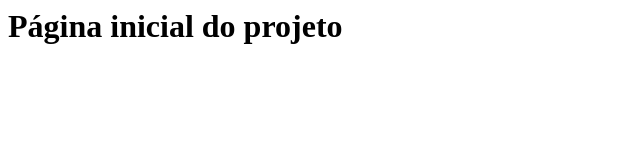
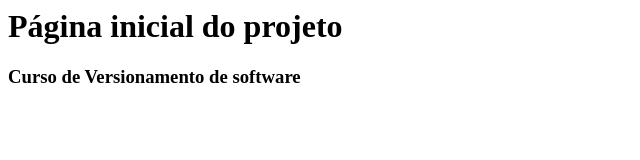
Before and after one commit to juniorgarcia81/projeto-turma2, a plain HTML site: page index.html in a window 1280 px wide. Shown: the whole page, without its empty margins (0-640 px from the left). Drawn offline with Linux system fonts and the light colour scheme.

Commit message:
Adição de um titulo de nível 3

```diff
--- a/index.html
+++ b/index.html
@@ -4,5 +4,6 @@
   </head>
   <body>
     <h1>Página inicial do projeto</h1>
+    <h3>Curso de Versionamento de software</h3>
   </body>
 </html>
```
